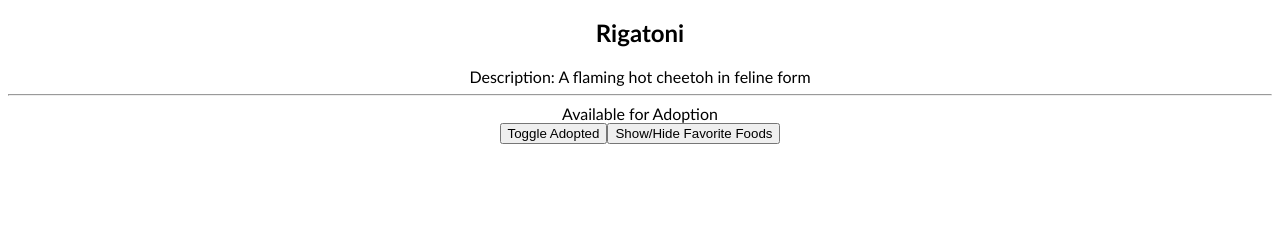
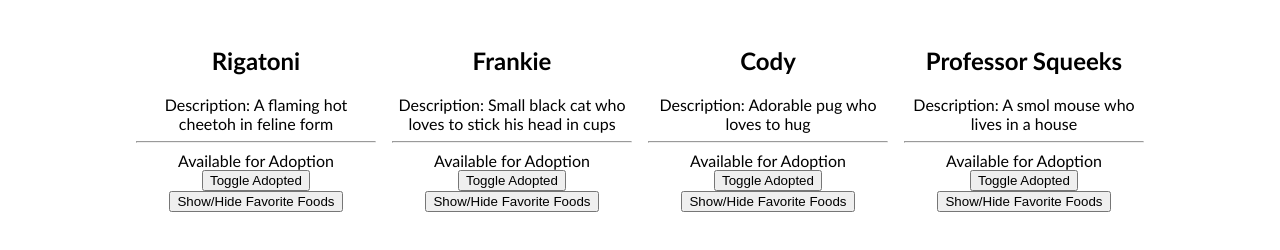
Before and after one commit to nmestrada/Homework-React-1, a React app: page / in a window 1280 px wide. Shown: the part 50-300 px from the top of the page. Built offline with nearby package versions, Linux system fonts and the light colour scheme.

Commit message:
adds some style

```diff
--- a/src/index.js
+++ b/src/index.js
@@ -11,13 +11,14 @@ import React from "react"
 import ReactDOM from "react-dom"
 import SinglePet from "./components/SinglePet"
 import pets from "./petdata"
+import PetList from "./components/PetList"
 
 const App = () => {
-  const [rigatoni] = pets
   return (
     <>
       <h1>Adoption Center</h1>
-      <SinglePet pet={rigatoni} />
+      {/* <SinglePet pet={rigatoni} /> */}
+      <PetList pets={pets} />
     </>
   )
 }
--- a/src/style.scss
+++ b/src/style.scss
@@ -6,3 +6,14 @@ ul {
   list-style: none;
   padding: 0px;
 }
+
+.pet-list {
+  display: flex;
+  flex-wrap: wrap;
+  justify-content: center;
+}
+
+.single-pet {
+  width: 15rem;
+  margin: 0.5rem;
+}
```
